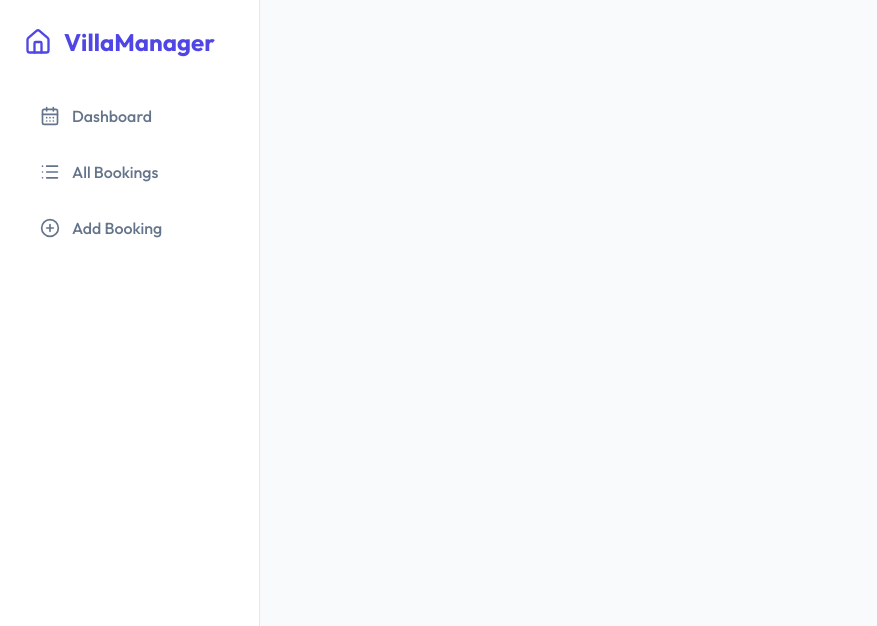
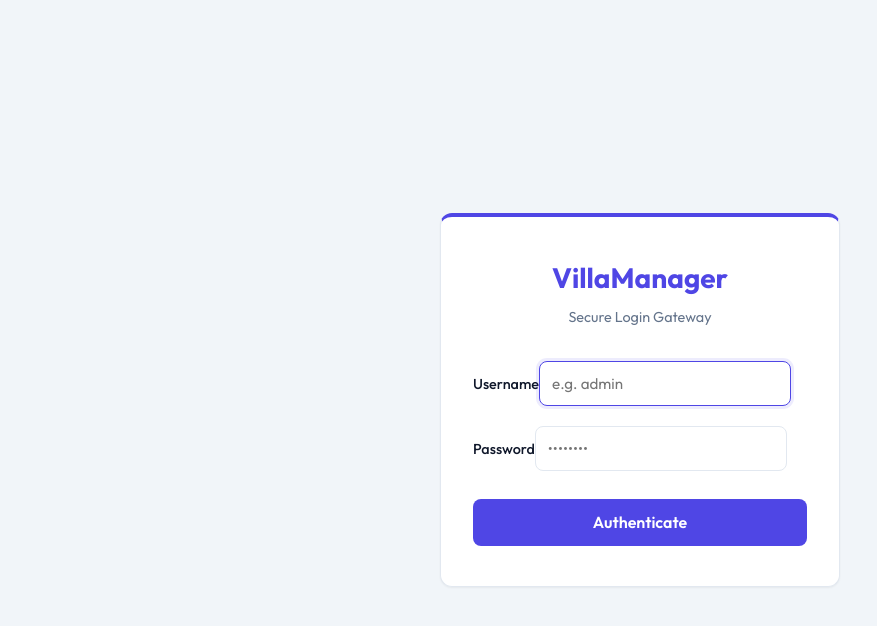
Before and after one commit to NilukW/villa-manager, a React (Vite) app in the folder frontend/: page /login in a window 1280 px wide. Shown: the top 626 px of the page, without its empty margins (0-877 px from the left). Built offline with nearby package versions, Linux system fonts and the light colour scheme.

Commit message:
Implement native JWT authentication system

```diff
--- a/frontend/src/App.jsx
+++ b/frontend/src/App.jsx
@@ -1,25 +1,49 @@
-import { BrowserRouter as Router, Routes, Route } from 'react-router-dom';
+import { BrowserRouter as Router, Routes, Route, Navigate } from 'react-router-dom';
+import { useContext } from 'react';
+import { AuthProvider, AuthContext } from './context/AuthContext';
 import Sidebar from './components/Sidebar';
 import Dashboard from './pages/Dashboard';
 import Bookings from './pages/Bookings';
 import AddBooking from './pages/AddBooking';
 import EditBooking from './pages/EditBooking';
+import Login from './pages/Login';
+
+const ProtectedRoute = ({ children }) => {
+  const { isAuthenticated } = useContext(AuthContext);
+  if (!isAuthenticated) return <Navigate to="/login" replace />;
+
+  return (
+    <div className="app-layout">
+      <Sidebar />
+      <main className="main-content">
+        {children}
+      </main>
+    </div>
+  );
+};
+
+function AppRoutes() {
+  return (
+    <Routes>
+      <Route path="/login" element={<Login />} />
+
+      <Route path="/" element={<ProtectedRoute><Dashboard /></ProtectedRoute>} />
+      <Route path="/bookings" element={<ProtectedRoute><Bookings /></ProtectedRoute>} />
+      <Route path="/add" element={<ProtectedRoute><AddBooking /></ProtectedRoute>} />
+      <Route path="/edit/:id" element={<ProtectedRoute><EditBooking /></ProtectedRoute>} />
+
+      <Route path="*" element={<Navigate to="/" replace />} />
+    </Routes>
+  );
+}
 
 function App() {
   return (
-    <Router>
-      <div className="app-layout">
-        <Sidebar />
-        <main className="main-content">
-          <Routes>
-            <Route path="/" element={<Dashboard />} />
-            <Route path="/bookings" element={<Bookings />} />
-            <Route path="/add" element={<AddBooking />} />
-            <Route path="/edit/:id" element={<EditBooking />} />
-          </Routes>
-        </main>
-      </div>
-    </Router>
+    <AuthProvider>
+      <Router>
+        <AppRoutes />
+      </Router>
+    </AuthProvider>
   );
 }
 
--- /dev/null
+++ b/frontend/src/context/AuthContext.jsx
@@ -0,0 +1,28 @@
+import { createContext, useState } from 'react';
+
+export const AuthContext = createContext();
+
+export function AuthProvider({ children }) {
+    const [token, setToken] = useState(localStorage.getItem('token'));
+    const [username, setUsername] = useState(localStorage.getItem('username'));
+
+    const login = (newToken, user) => {
+        localStorage.setItem('token', newToken);
+        localStorage.setItem('username', user);
+        setToken(newToken);
+        setUsername(user);
+    };
+
+    const logout = () => {
+        localStorage.removeItem('token');
+        localStorage.removeItem('username');
+        setToken(null);
+        setUsername(null);
+    };
+
+    return (
+        <AuthContext.Provider value={{ token, username, login, logout, isAuthenticated: !!token }}>
+            {children}
+        </AuthContext.Provider>
+    );
+}
--- a/frontend/src/pages/AddBooking.jsx
+++ b/frontend/src/pages/AddBooking.jsx
@@ -2,6 +2,7 @@ import { useState, useEffect } from 'react';
 import { useNavigate } from 'react-router-dom';
 import { differenceInDays, parseISO, startOfDay, format } from 'date-fns';
 import { Plus, X } from 'lucide-react';
+import { fetchWithAuth } from '../utils/api';
 
 export default function AddBooking() {
     const navigate = useNavigate();
@@ -57,7 +58,7 @@ export default function AddBooking() {
             advancedPayments: JSON.stringify(advancedPayments)
         };
 
-        fetch('http://localhost:3001/api/reservations', {
+        fetchWithAuth('http://localhost:3001/api/reservations', {
             method: 'POST',
             headers: { 'Content-Type': 'application/json' },
             body: JSON.stringify(payload)
--- a/frontend/src/pages/Bookings.jsx
+++ b/frontend/src/pages/Bookings.jsx
@@ -1,5 +1,6 @@
 import { useState, useEffect } from 'react';
 import { Link } from 'react-router-dom';
+import { fetchWithAuth } from '../utils/api';
 
 export default function Bookings() {
     const [bookings, setBookings] = useState([]);
@@ -12,7 +13,7 @@ export default function Bookings() {
     const [sortConfig, setSortConfig] = useState({ key: 'checkInDate', direction: 'asc' });
 
     const fetchBookings = () => {
-        fetch('http://localhost:3001/api/reservations')
+        fetchWithAuth('http://localhost:3001/api/reservations')
             .then(res => res.json())
             .then(data => {
                 setBookings(data.data || []);
@@ -25,7 +26,7 @@ export default function Bookings() {
 
     const handleDelete = (id) => {
         if (window.confirm("Are you sure you want to delete this booking?")) {
-            fetch(`http://localhost:3001/api/reservations/${id}`, { method: 'DELETE' })
+            fetchWithAuth(`http://localhost:3001/api/reservations/${id}`, { method: 'DELETE' })
                 .then(() => fetchBookings());
         }
     };
--- a/frontend/src/pages/Dashboard.jsx
+++ b/frontend/src/pages/Dashboard.jsx
@@ -2,6 +2,7 @@ import { useState, useEffect, useRef } from 'react';
 import { addDays, format, parseISO, startOfDay } from 'date-fns';
 import { Link } from 'react-router-dom';
 import { Maximize, Minimize } from 'lucide-react';
+import { fetchWithAuth } from '../utils/api';
 
 export default function Dashboard() {
     const [rooms, setRooms] = useState([]);
@@ -17,8 +18,8 @@ export default function Dashboard() {
 
     useEffect(() => {
         Promise.all([
-            fetch('http://localhost:3001/api/rooms').then(res => res.json()),
-            fetch('http://localhost:3001/api/reservations').then(res => res.json())
+            fetchWithAuth('http://localhost:3001/api/rooms').then(res => res.json()),
+            fetchWithAuth('http://localhost:3001/api/reservations').then(res => res.json())
         ]).then(([roomsData, resData]) => {
             const sortedRooms = (roomsData.data || []).sort((a, b) => {
                 if (a.name === 'Family Studio') return 1;
--- a/frontend/src/pages/EditBooking.jsx
+++ b/frontend/src/pages/EditBooking.jsx
@@ -2,6 +2,7 @@ import { useState, useEffect } from 'react';
 import { useNavigate, useParams } from 'react-router-dom';
 import { differenceInDays, parseISO, startOfDay, format } from 'date-fns';
 import { Plus, X } from 'lucide-react';
+import { fetchWithAuth } from '../utils/api';
 
 export default function EditBooking() {
     const { id } = useParams();
@@ -15,7 +16,7 @@ export default function EditBooking() {
     const [advancedPayments, setAdvancedPayments] = useState([]);
 
     useEffect(() => {
-        fetch(`http://localhost:3001/api/reservations/${id}`)
+        fetchWithAuth(`http://localhost:3001/api/reservations/${id}`)
             .then(res => res.json())
             .then(data => {
                 if (data.data) {
@@ -91,7 +92,7 @@ export default function EditBooking() {
             advancedPayments: JSON.stringify(advancedPayments)
         };
 
-        fetch(`http://localhost:3001/api/reservations/${id}`, {
+        fetchWithAuth(`http://localhost:3001/api/reservations/${id}`, {
             method: 'PUT',
             headers: { 'Content-Type': 'application/json' },
             body: JSON.stringify(payload)
--- /dev/null
+++ b/frontend/src/pages/Login.jsx
@@ -0,0 +1,59 @@
+import { useState, useContext } from 'react';
+import { useNavigate } from 'react-router-dom';
+import { AuthContext } from '../context/AuthContext';
+
+export default function Login() {
+    const [username, setUsername] = useState('');
+    const [password, setPassword] = useState('');
+    const [error, setError] = useState('');
+    const { login } = useContext(AuthContext);
+    const navigate = useNavigate();
+
+    const handleSubmit = async (e) => {
+        e.preventDefault();
+        try {
+            const res = await fetch('http://localhost:3001/api/login', {
+                method: 'POST',
+                headers: { 'Content-Type': 'application/json' },
+                body: JSON.stringify({ username, password })
+            });
+            const data = await res.json();
+
+            if (res.ok) {
+                login(data.token, data.username);
+                navigate('/');
+            } else {
+                setError(data.error || 'Login failed');
+            }
+        } catch (err) {
+            setError('Unable to connect to server');
+        }
+    };
+
+    return (
+        <div style={{ display: 'flex', alignItems: 'center', justifyContent: 'center', minHeight: '100vh', backgroundColor: '#f1f5f9' }}>
+            <div className="card animate-slide-up" style={{ width: '100%', maxWidth: '400px', padding: '2.5rem 2rem', borderTop: '4px solid var(--primary)' }}>
+                <div style={{ textAlign: 'center', marginBottom: '2rem' }}>
+                    <h1 style={{ color: 'var(--primary)', marginBottom: '0.5rem', fontSize: '1.75rem' }}>VillaManager</h1>
+                    <p style={{ color: 'var(--text-light)', fontSize: '0.9rem' }}>Secure Login Gateway</p>
+                </div>
+
+                {error && <div style={{ backgroundColor: '#fee2e2', color: '#b91c1c', padding: '0.75rem', borderRadius: '0.5rem', marginBottom: '1.5rem', fontSize: '0.85rem', textAlign: 'center', fontWeight: '500' }}>{error}</div>}
+
+                <form onSubmit={handleSubmit} style={{ display: 'flex', flexDirection: 'column', gap: '1.25rem' }}>
+                    <div>
+                        <label className="form-label">Username</label>
+                        <input type="text" className="form-control" value={username} onChange={e => setUsername(e.target.value)} required autoFocus placeholder="e.g. admin" />
+                    </div>
+                    <div>
+                        <label className="form-label">Password</label>
+                        <input type="password" className="form-control" value={password} onChange={e => setPassword(e.target.value)} required placeholder="••••••••" />
+                    </div>
+                    <button type="submit" className="btn btn-primary" style={{ marginTop: '0.5rem', padding: '0.85rem', fontSize: '1rem', fontWeight: 600 }}>
+                        Authenticate
+                    </button>
+                </form>
+            </div>
+        </div>
+    );
+}
--- /dev/null
+++ b/frontend/src/utils/api.js
@@ -0,0 +1,23 @@
+export const fetchWithAuth = async (url, options = {}) => {
+    const token = localStorage.getItem('token');
+
+    const headers = {
+        'Content-Type': 'application/json',
+        ...options.headers,
+    };
+
+    if (token) {
+        headers['Authorization'] = `Bearer ${token}`;
+    }
+
+    const response = await fetch(url, { ...options, headers });
+
+    if (response.status === 401 || response.status === 403) {
+        localStorage.removeItem('token');
+        localStorage.removeItem('username');
+        window.location.href = '/login'; // Force redirect to login on token expiration
+        throw new Error('Authentication required');
+    }
+
+    return response;
+};
```
Also changed, not shown: 1 other file (tests, documents, lock files or other folders).
